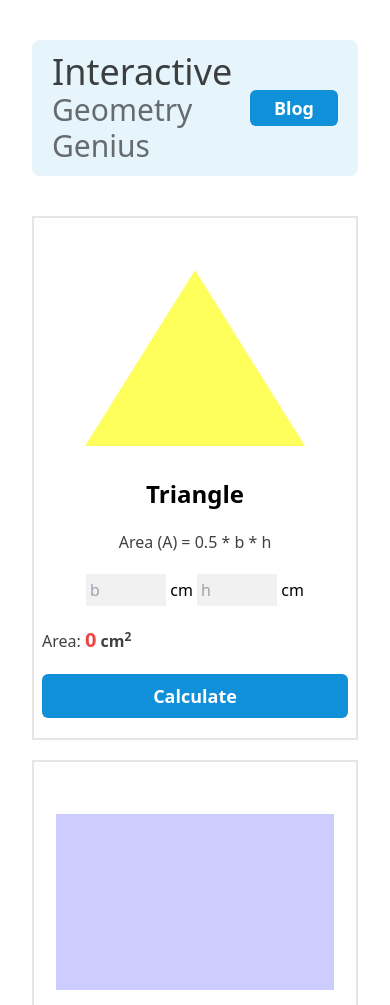
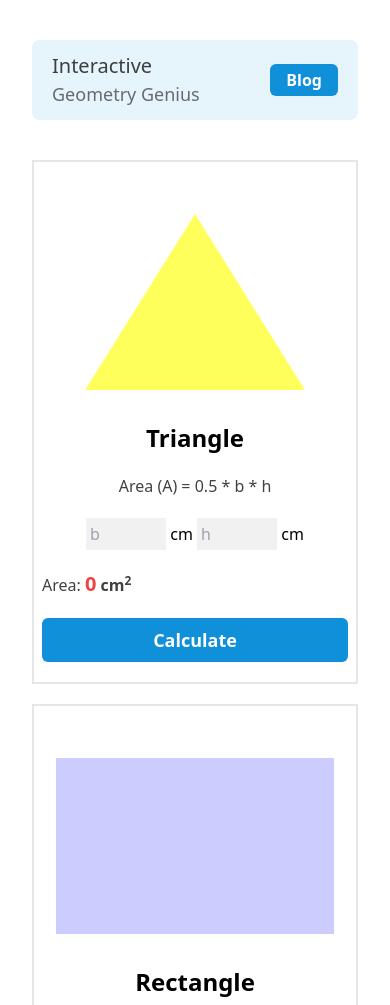
Before and after one commit to Emam-Bokhari/geometry, a plain HTML site: page index.html in a window 390 px wide. Shown: the top 1005 px of the page. Drawn offline with nearby package versions, Linux system fonts and the light colour scheme.

Commit message:
text size responsive done

```diff
--- a/index.html
+++ b/index.html
@@ -11,11 +11,11 @@
     <section class="max-w-screen-xl mx-auto px-8 md:px-16 my-10">
         <div class="bg-[#1090D81A] flex justify-between px-5 items-center rounded-lg">
             <div class="py-3">
-                <h2 class="text-[#111111CC] text-4xl">Interactive</h2>
-            <p class="text-[#11111199] text-3xl">Geometry Genius</p>
+                <h2 class="text-[#111111CC] text-xl md:text-3xl lg:text-4xl">Interactive</h2>
+            <p class="text-[#11111199] text-lg md:text-2xl lg:text-3xl">Geometry Genius</p>
             </div>
             <div>
-                <button class="bg-[#1090D8] hover:bg-[#0A71B5] px-6 py-1 rounded-md text-lg text-white font-semibold">Blog</button>
+                <button class="bg-[#1090D8] hover:bg-[#0A71B5] px-4 md:px-6 py-1 rounded-md text-base  md:text-lg lg:text-xl text-white font-semibold">Blog</button>
             </div>
         </div>
 
```
